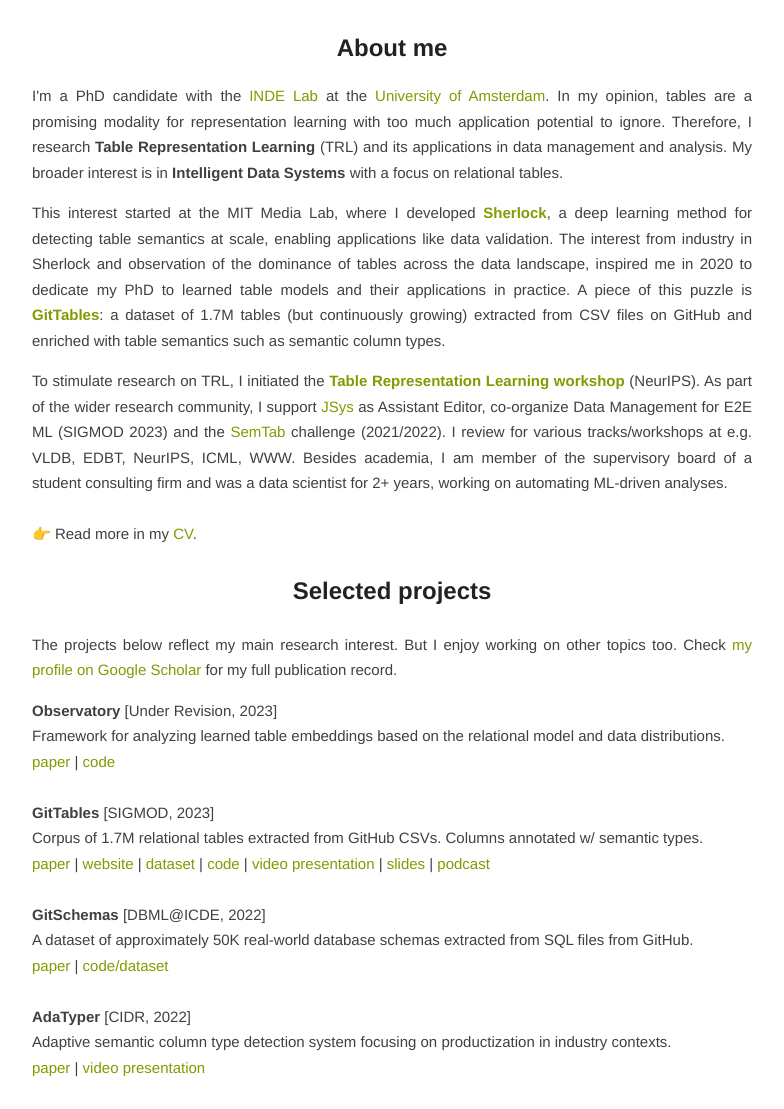
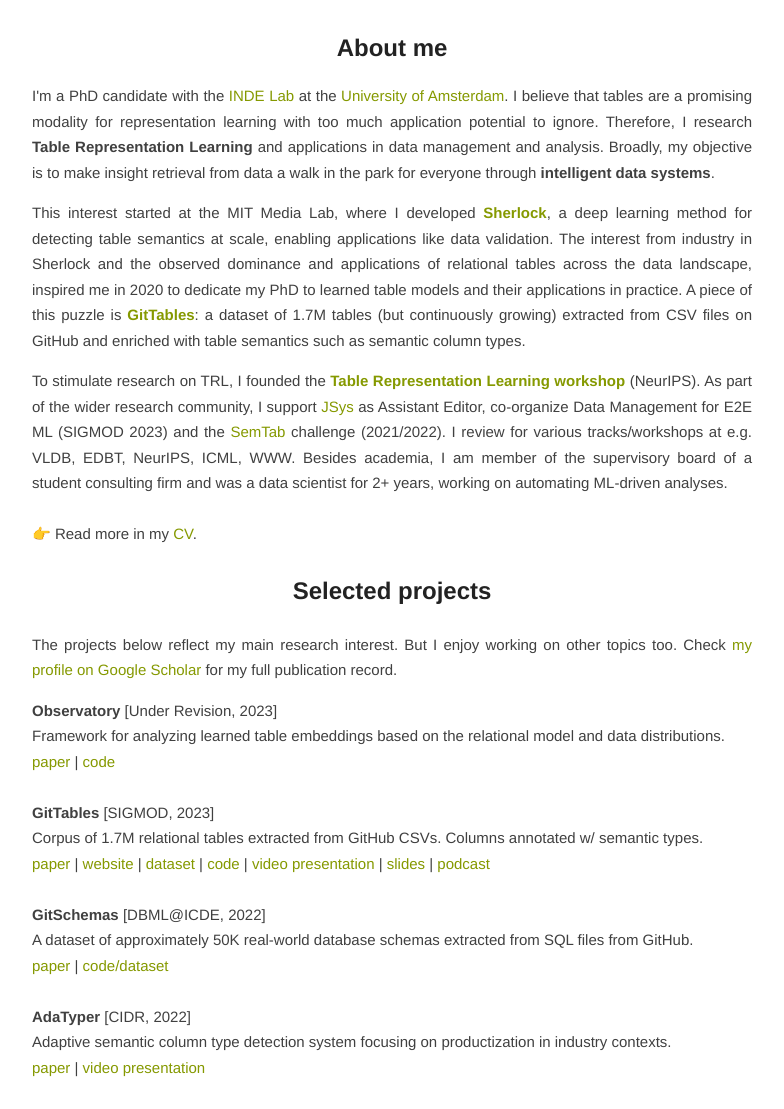
Before and after one commit to madelonhulsebos/madelonhulsebos.github.io, a Jekyll site: the page built from index.html, in a window 1280 px wide and 1400 px high, cut to the strip 291-1400 px from the top of the window. Shown: the whole strip, without its empty margins (248-1032 px from the left). Built offline with Jekyll 4.4.1, drawn with Linux system fonts in a browser that asks for light colours; the list of posts is cut into pages by our own code; some of the changed text lies outside the part shown.

Commit message:
update small

```diff
--- a/_projects/projects.html
+++ b/_projects/projects.html
@@ -37,13 +37,13 @@
    <a href="https://arxiv.org/pdf/2109.05173.pdf" target="_blank">paper</a> | <a href="https://www.youtube.com/watch?v=-BE5rWNMXnU">video presentation</a>
  </div>
 
- <br>
+ <!-- <br>
 
 <div>
  <b>Sato</b> [VLDB, 2020]<br>
   Method for semantic data type detection that takes column context into account, extends Sherlock. <br>
   <a href="https://arxiv.org/pdf/1911.06311.pdf" target="_blank">paper</a> | <a href="https://github.com/megagonlabs/sato" target="_blank">code</a>
-</div>
+</div> -->
 
 <br>
 
--- a/index.html
+++ b/index.html
@@ -19,19 +19,19 @@
   <h2>About me</h2>
   <p>
   I'm a PhD candidate with the <a href="https://indelab.org" target="_blank">INDE Lab</a> at the <a href="https://www.uva.nl/en" target="_blank">University of Amsterdam</a>.
-  In my opinion, tables are a promising modality for representation learning with too much application potential to ignore.
-  Therefore, I research <b>Table Representation Learning</b> (TRL) and its applications in data management and analysis.
-  My broader interest is in <b>Intelligent Data Systems</b> with a focus on relational tables.
+  I believe that tables are a promising modality for representation learning with too much application potential to ignore.
+  Therefore, I research <b>Table Representation Learning</b> and applications in data management and analysis.
+  Broadly, my objective is to make insight retrieval from data a walk in the park for everyone through <b>intelligent data systems</b>.
   </p>
 
   <p>
   This interest started at the MIT Media Lab, where I developed <b><a href="https://sherlock.media.mit.edu/" target="_blank">Sherlock</a></b>, a deep learning method for detecting table semantics at scale, enabling applications like data validation.
-  The interest from industry in Sherlock and observation of the dominance of tables across the data landscape, inspired me in 2020 to dedicate my PhD to learned table models and their applications in practice.
+  The interest from industry in Sherlock and the observed dominance and applications of relational tables across the data landscape, inspired me in 2020 to dedicate my PhD to learned table models and their applications in practice.
   A piece of this puzzle is <b><a href="https://gittables.github.io/" target="_blank">GitTables</a></b>: a dataset of 1.7M tables (but continuously growing) extracted from CSV files on GitHub and enriched with table semantics such as semantic column types.
   </p>
 
   <p>
-  To stimulate research on TRL, I initiated the <b><a href="https://table-representation-learning.github.io" target="blank">Table Representation Learning workshop</a></b> (NeurIPS).
+  To stimulate research on TRL, I founded the <b><a href="https://table-representation-learning.github.io" target="blank">Table Representation Learning workshop</a></b> (NeurIPS).
   As part of the wider research community, I support <a href="https://jsys.org" target="_blank">JSys</a> as Assistant Editor, co-organize Data Management for E2E ML (SIGMOD 2023) and the <a href="https://www.cs.ox.ac.uk/isg/challenges/sem-tab/" target="_blank">SemTab</a> challenge (2021/2022). I review for various tracks/workshops at e.g. VLDB, EDBT, NeurIPS, ICML, WWW.
   Besides academia, I am member of the supervisory board of a student consulting firm and was a data scientist for 2+ years, working on automating ML-driven analyses.
   <br>
```
